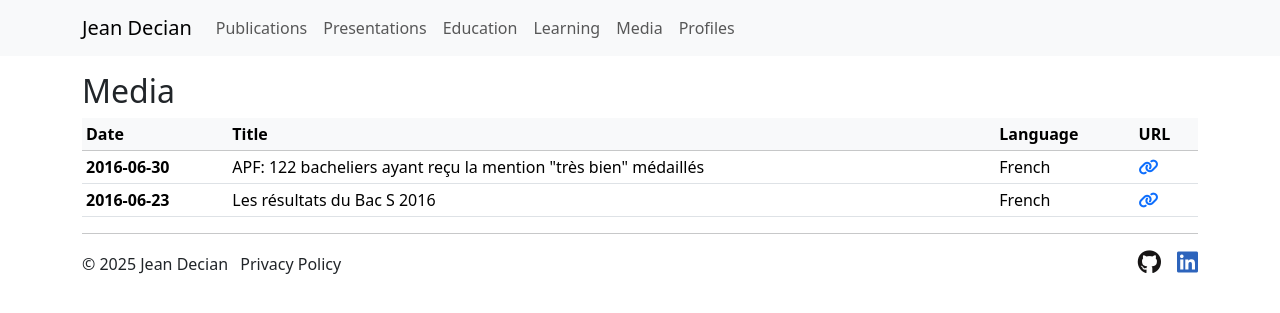
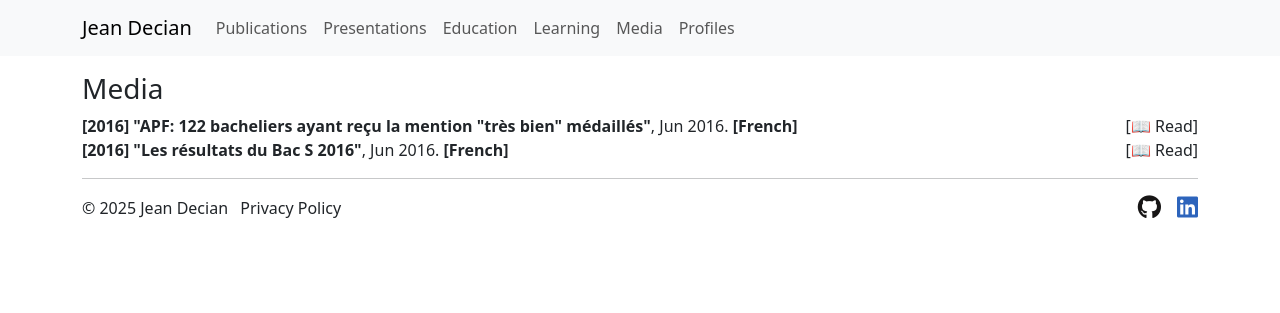
Before and after one commit to jeandecian/info, a Jekyll site: the page built from _pages/media.md, in a window 1280 px wide. Shown: the top 313 px of the page. Built offline with Jekyll 4.4.1, drawn with Linux system fonts in a browser that asks for light colours; nearby versions of some CDN libraries.

Commit message:
update media page design

```diff
--- a/_pages/media.md
+++ b/_pages/media.md
@@ -5,29 +5,23 @@ permalink: /media/
 ---
 
 <div class="container" style="margin-top: 1em">
-  <h2>Media</h2>
-  <table class="table table-hover table-sm">
-    <thead class="table-light">
-      <tr>
-        <th scope="col">Date</th>
-        <th scope="col">Title</th>
-        <th scope="col">Language</th>
-        <th scope="col">URL</th>
-      </tr>
-    </thead>
-    <tbody>
-      {% for media in site.data.media reversed %}
-      <tr>
-        <th scope="row">{{ media.date }}</th>
-        <td>{{ media.title }}</td>
-        <td>{{ media.language }}</td>
-        <td>
-          <a href="{{ media.url }}" target="_blank"
-            ><span class="fas fa-link"></span
-          ></a>
-        </td>
-      </tr>
-      {% endfor %}
-    </tbody>
-  </table>
+  <h3>Media</h3>
+  <ul class="list-unstyled">
+    {% for media in site.data.media reversed %}
+    <li class="d-flex justify-content-between">
+      <span>
+        <b>[{{ media.date | date: "%Y"}}] "{{ media.title }}"</b>, {{ media.date
+        | date: "%b %Y"}}. <b>[{{ media.language }}]</b></span
+      >
+      <span class="text-end">
+        [<a
+          href="{{ media.url }}"
+          class="link-dark link-underline-opacity-0 link-underline-opacity-75-hover"
+          target="_blank"
+          >📖 Read</a
+        >]
+      </span>
+    </li>
+    {% endfor %}
+  </ul>
 </div>
```
